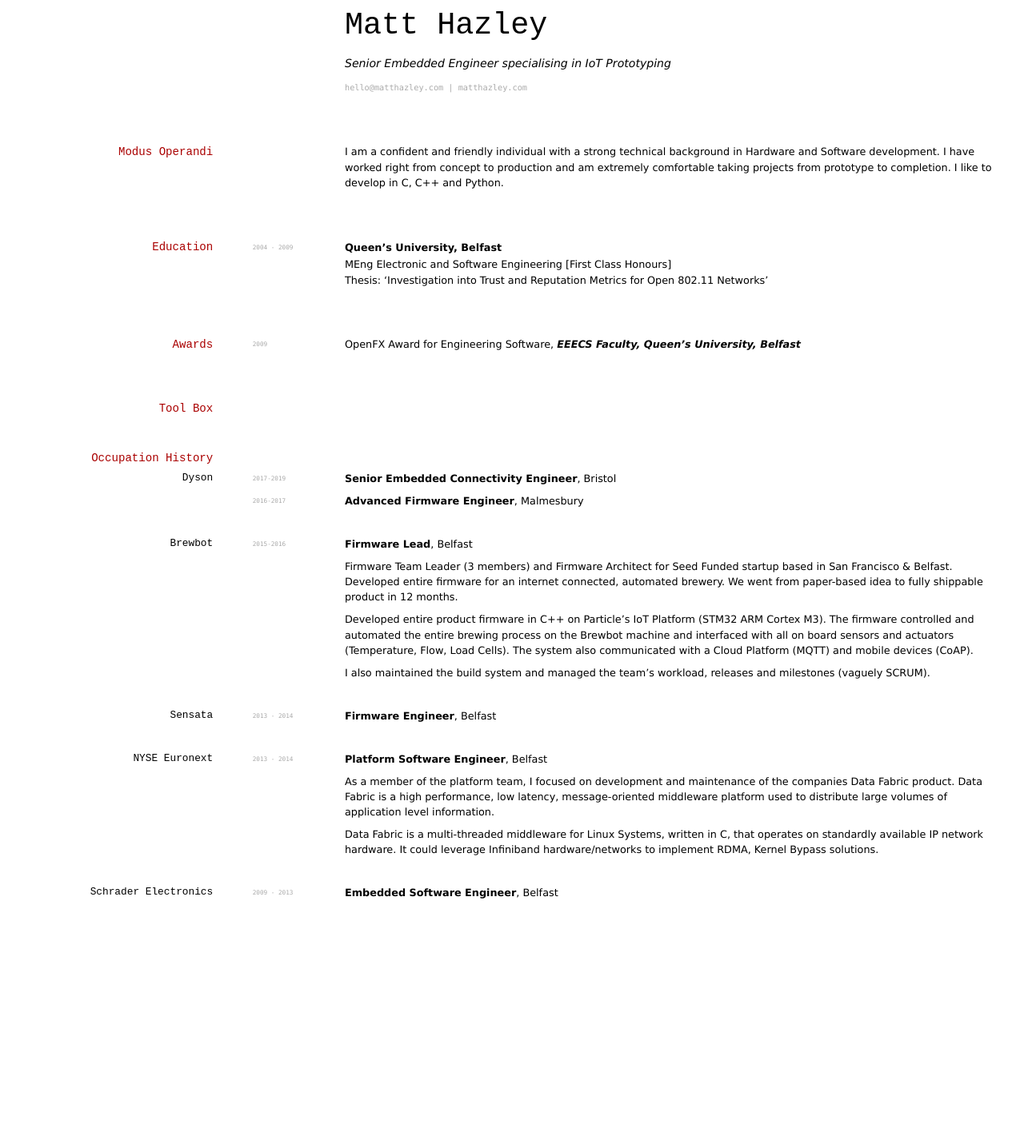
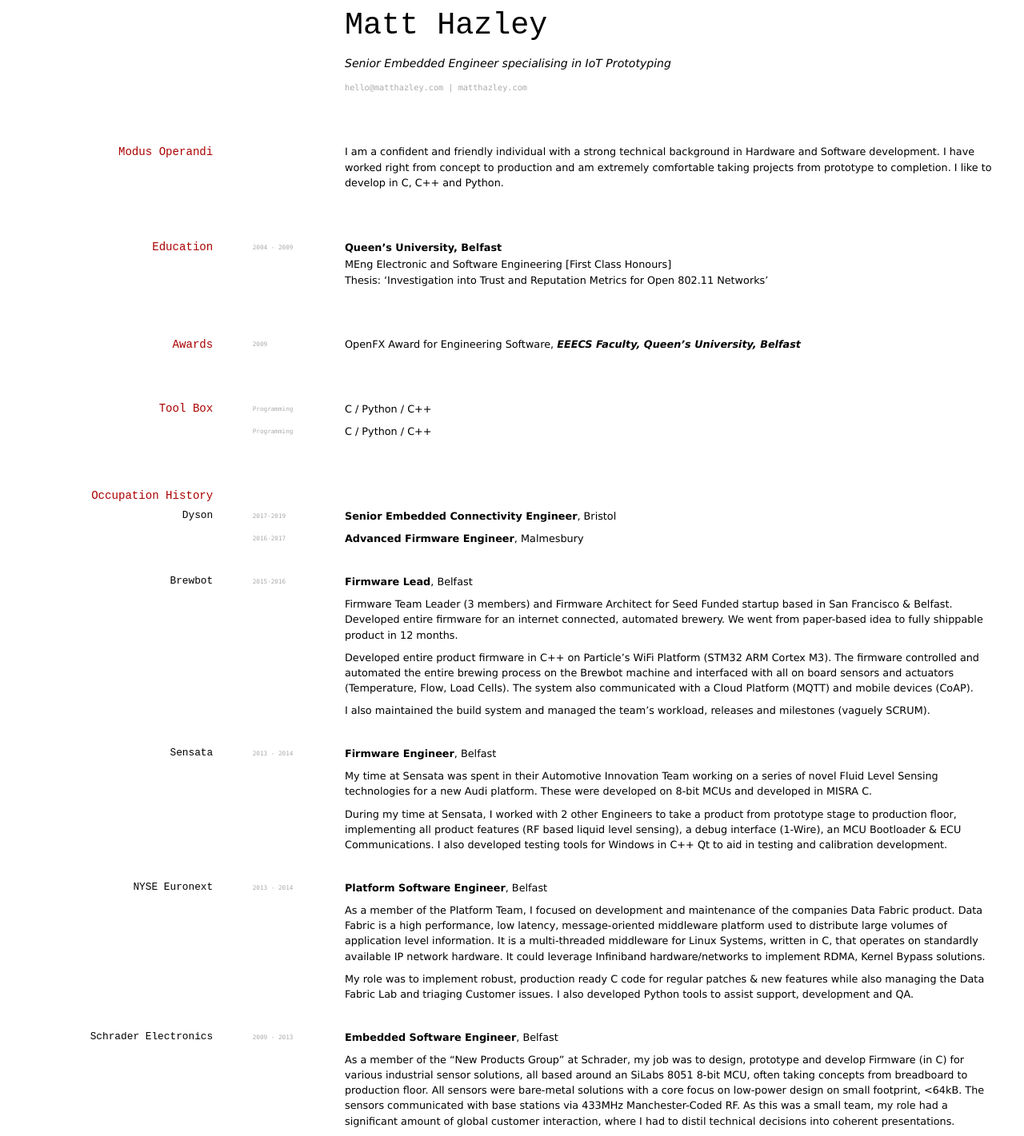
Before and after one commit to elipapa/markdown-cv, a Jekyll site: the page built from index.md, in a window 1280 px wide. Shown: the whole page at 80% size. Built offline with Jekyll 4.4.1, drawn with Linux system fonts in a browser that asks for light colours; before the commit the page ends 1135 px from its top, so only the background shows below that.

Commit message:
Added detail about Schrader and sensata

```diff
--- a/index.md
+++ b/index.md
@@ -30,6 +30,12 @@
 
 ## Tool Box
 
+`Programming`
+C / Python / C++
+
+`Programming`
+C / Python / C++
+
 ## Occupation History
 
 ### Dyson
@@ -45,7 +51,7 @@
 
 Firmware Team Leader (3 members) and Firmware Architect for Seed Funded startup based in San Francisco & Belfast. Developed entire firmware for an internet connected, automated brewery. We went from paper-based idea to fully shippable product in 12 months.
 
-Developed entire product firmware in C++ on Particle's IoT Platform (STM32 ARM Cortex M3). The firmware controlled and automated the entire brewing process on the Brewbot machine and interfaced with all on board sensors and actuators (Temperature, Flow, Load Cells). The system also communicated with a Cloud Platform (MQTT) and mobile devices (CoAP).
+Developed entire product firmware in C++ on Particle's WiFi Platform (STM32 ARM Cortex M3). The firmware controlled and automated the entire brewing process on the Brewbot machine and interfaced with all on board sensors and actuators (Temperature, Flow, Load Cells). The system also communicated with a Cloud Platform (MQTT) and mobile devices (CoAP).
 
 I also maintained the build system and managed the team's workload, releases and milestones (vaguely SCRUM).
 
@@ -53,18 +59,23 @@
 `2013 - 2014`
 __Firmware Engineer__, Belfast
 
+My time at Sensata was spent in their Automotive Innovation Team working on a series of novel Fluid Level Sensing technologies for a new Audi platform. These were developed on 8-bit MCUs and developed in MISRA C.
+
+During my time at Sensata, I worked with 2 other Engineers to take a product from prototype stage to production floor, implementing all product features (RF based liquid level sensing), a debug interface (1-Wire), an MCU Bootloader & ECU Communications. I also developed testing tools for Windows in C++ Qt to aid in testing and calibration development.
+
 ### NYSE Euronext
 `2013 - 2014`
 __Platform Software Engineer__, Belfast
 
-As a member of the platform team, I focused on development and maintenance of the companies Data Fabric product. Data Fabric is a high performance, low latency, message-oriented middleware platform used to distribute large volumes of application level information.
+As a member of the Platform Team, I focused on development and maintenance of the companies Data Fabric product. Data Fabric is a high performance, low latency, message-oriented middleware platform used to distribute large volumes of application level information. It is a multi-threaded middleware for Linux Systems, written in C, that operates on standardly available IP network hardware. It could leverage Infiniband hardware/networks to implement RDMA, Kernel Bypass solutions.
 
-Data Fabric is a multi-threaded middleware for Linux Systems, written in C, that operates on standardly available IP network hardware. It could leverage Infiniband hardware/networks to implement RDMA, Kernel Bypass solutions.
+My role was to implement robust, production ready C code for regular patches & new features while also managing the Data Fabric Lab and triaging Customer issues. I also developed Python tools to assist support, development and QA.
 
 ### Schrader Electronics
 `2009 - 2013`
 __Embedded Software Engineer__, Belfast
 
+As a member of the "New Products Group" at Schrader, my job was to design, prototype and develop Firmware (in C) for various industrial sensor solutions, all based around an SiLabs 8051 8-bit MCU, often taking concepts from breadboard to production floor. All sensors were bare-metal solutions with a core focus on low-power design on small footprint, <64kB. The sensors communicated with base stations via 433MHz Manchester-Coded RF. As this was a small team, my role had a significant amount of global customer interaction, where I had to distil technical decisions into coherent presentations.
 
 
 <!-- ### Footer
```
